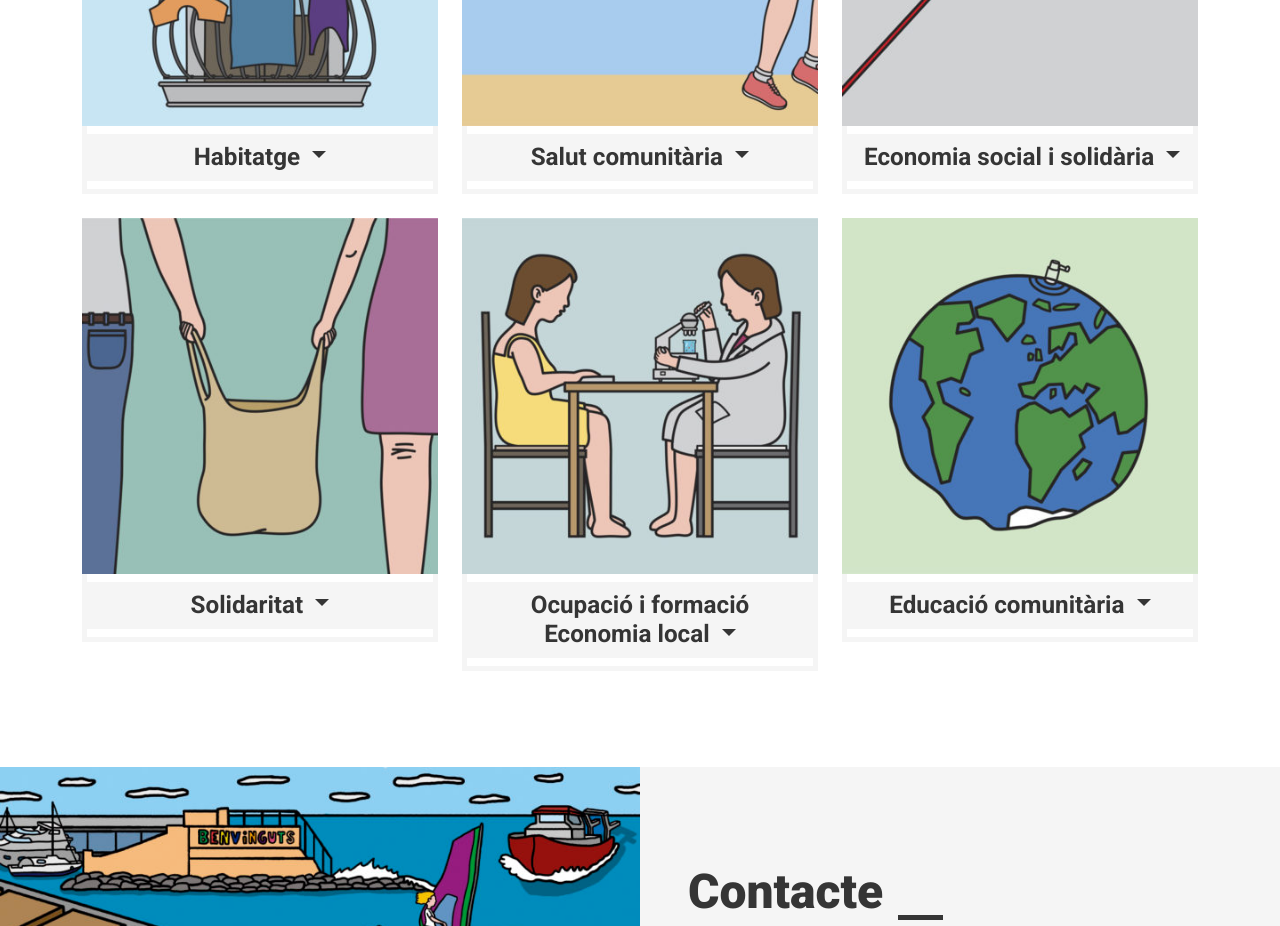
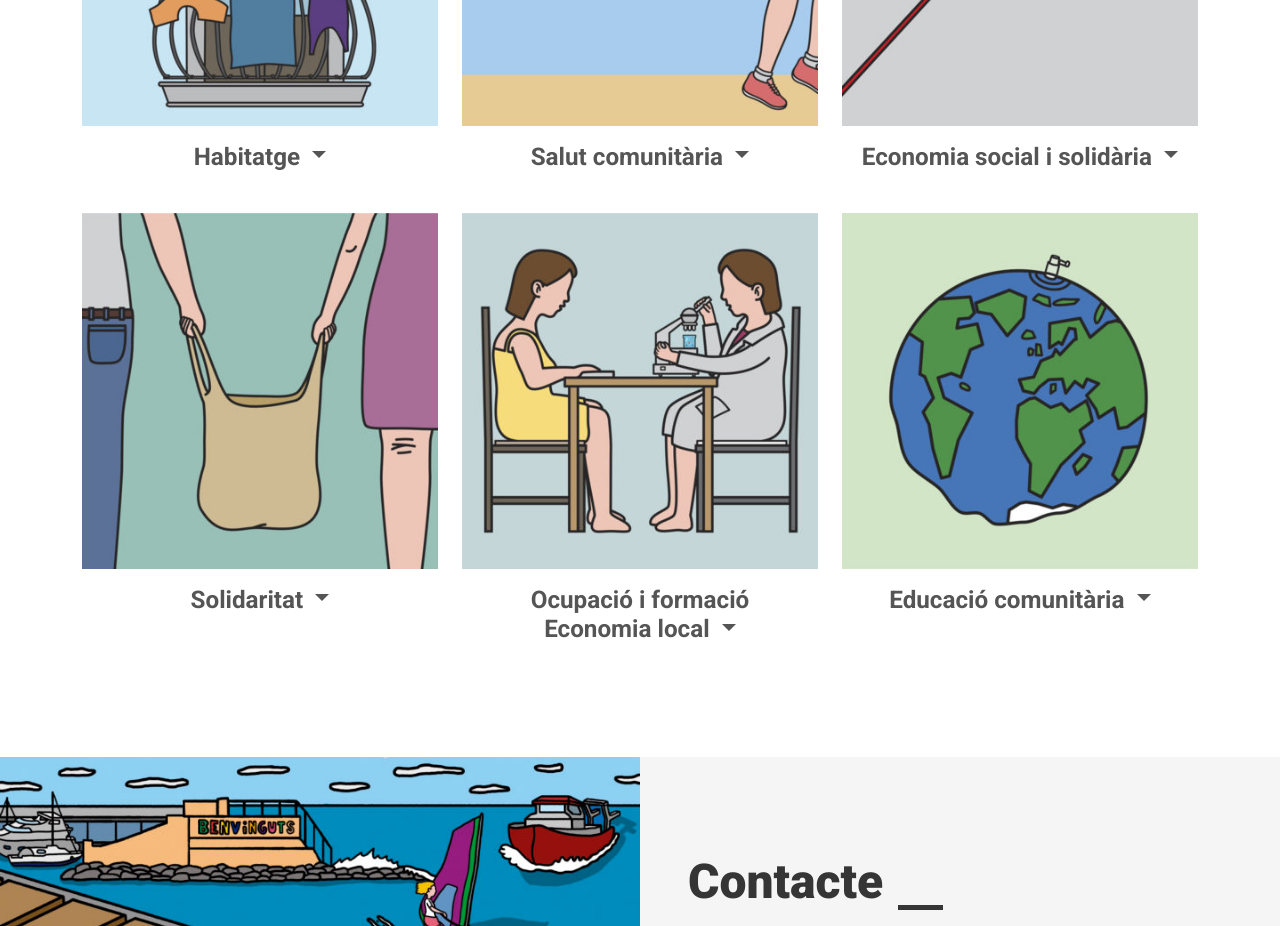
Before and after one commit to nata-stack/pcb, a website: page index.html in a window 1280 px wide. Shown: the part 1280-2206 px from the top of the page. Drawn offline with nearby package versions, Linux system fonts and the light colour scheme.

Commit message:
ambita ok css

```diff
--- a/index.html
+++ b/index.html
@@ -183,15 +183,15 @@
                         <div class="overflow-hidden">
                             <img class="img-fluid" src="img/HABITATGE_DEF_1-400x400.jpg" alt="">
                         </div>
-                        <div class="py-2 text-center border border-5 border-light border-top-0">
+                        <div class="text-center">
                             <!-- Large button groups (default and split) -->
                             <div class="btn-group" style="width:100%;">
-                                <button class="btn btn-light btn-lg dropdown-toggle"
-                                    style="font-family: Roboto, sans-serif; font-size: calc(1.275rem + .3vw); font-weight: 700; line-height: 1.2; color: #353535;"
+                                <button class="btn my-2 btn-white btn-lg dropdown-toggle"
+                                    style="font-family: Roboto, sans-serif; font-size: calc(1.275rem + .3vw); font-weight: 700; line-height: 1.2;"
                                     type="button" data-bs-toggle="dropdown" aria-expanded="false">
                                     Habitatge
                                 </button>
-                                <ul class="dropdown-menu p-3 border-0 m-2">
+                                <ul class="dropdown-menu pb-3 border-0 bg-light" style="width:100%;">
                                     <ul>
                                         <li>Barceloneta pel dret a l'habitatge</li>
                                     </ul>
@@ -206,15 +206,15 @@
                         <div class="overflow-hidden">
                             <img class="img-fluid" src="img/SALUT_DEF-400x400.jpg" alt="">
                         </div>
-                        <div class="py-2 text-center border border-5 border-light border-top-0">
+                        <div class="text-center">
                             <!-- Large button groups (default and split) -->
                             <div class="btn-group" style="width:100%;">
-                                <button class="btn btn-light btn-lg dropdown-toggle"
-                                    style="font-family: Roboto, sans-serif; font-size: calc(1.275rem + .3vw); font-weight: 700; line-height: 1.2; color: #353535;"
+                                <button class="btn my-2 btn-white btn-lg dropdown-toggle"
+                                    style="font-family: Roboto, sans-serif; font-size: calc(1.275rem + .3vw); font-weight: 700; line-height: 1.2;"
                                     type="button" data-bs-toggle="dropdown" aria-expanded="false">
                                     Salut comunitària
                                 </button>
-                                <ul class="dropdown-menu p-3 border-0 m-2">
+                                <ul class="dropdown-menu pb-3 border-0 bg-light" style="width:100%;">
                                     <ul>
                                         <li>Entre nosaltres</li>
                                         <li>Escola de Salut</li>
@@ -230,15 +230,15 @@
                         <div class="overflow-hidden">
                             <img class="img-fluid" src="img/ECONOMIA_DEF_1-400x400.jpg" alt="">
                         </div>
-                        <div class="py-2 text-center border border-5 border-light border-top-0">
+                        <div class="text-center">
                             <!-- Large button groups (default and split) -->
                             <div class="btn-group" style="width:100%;">
-                                <button class="btn btn-light btn-lg dropdown-toggle"
-                                    style="font-family: Roboto, sans-serif; font-size: calc(1.275rem + .3vw); font-weight: 700; line-height: 1.2; color: #353535;"
+                                <button class="btn my-2 btn-white btn-lg dropdown-toggle"
+                                    style="font-family: Roboto, sans-serif; font-size: calc(1.275rem + .3vw); font-weight: 700; line-height: 1.2;"
                                     type="button" data-bs-toggle="dropdown" aria-expanded="false">
                                     Economia social i solidària
                                 </button>
-                                <ul class="dropdown-menu p-3 border-0 m-2">
+                                <ul class="dropdown-menu pb-3 border-0 bg-light" style="width:100%;">
                                     <ul>
                                         <li>Coneix la Guingueta Proa a la Mar</li>
                                     </ul>
@@ -253,15 +253,15 @@
                         <div class="overflow-hidden">
                             <img class="img-fluid" src="img/SOLIDARITAT_DEF-400x400.jpg" alt="">
                         </div>
-                        <div class="py-2 text-center border border-5 border-light border-top-0">
+                        <div class="text-center">
                             <!-- Large button groups (default and split) -->
                             <div class="btn-group" style="width:100%;">
-                                <button class="btn btn-light btn-lg dropdown-toggle"
-                                    style="font-family: Roboto, sans-serif; font-size: calc(1.275rem + .3vw); font-weight: 700; line-height: 1.2; color: #353535;"
+                                <button class="btn my-2 btn-white btn-lg dropdown-toggle"
+                                    style="font-family: Roboto, sans-serif; font-size: calc(1.275rem + .3vw); font-weight: 700; line-height: 1.2;"
                                     type="button" data-bs-toggle="dropdown" aria-expanded="false">
                                     Solidaritat
                                 </button>
-                                <ul class="dropdown-menu p-3 border-0 m-2">
+                                <ul class="dropdown-menu pb-3 border-0 bg-light" style="width:100%;">
                                     <ul>
                                         <li>Bon veí, bon profit</li>
                                         <li>Bon veïnatge amb la gent gran</li>
@@ -277,17 +277,17 @@
                         <div class="overflow-hidden">
                             <img class="img-fluid" src="img/FORMACIO_DEF_1-400x400.jpg" alt="">
                         </div>
-                        <div class="py-2 text-center border border-5 border-light border-top-0">
+                        <div class="text-center">
 
                             <!-- Large button groups (default and split) -->
                             <div class="btn-group" style="width:100%;">
-                                <button class="btn btn-light btn-lg dropdown-toggle"
-                                    style="font-family: Roboto, sans-serif; font-size: calc(1.275rem + .3vw); font-weight: 700; line-height: 1.2; color: #353535;"
+                                <button class="btn my-2 btn-white btn-lg dropdown-toggle"
+                                    style="font-family: Roboto, sans-serif; font-size: calc(1.275rem + .3vw); font-weight: 700; line-height: 1.2;"
                                     type="button" data-bs-toggle="dropdown" aria-expanded="false">
                                     Ocupació i formació <br>
                                     Economia local
                                 </button>
-                                <ul class="dropdown-menu p-3 border-0 m-2">
+                                <ul class="dropdown-menu pb-3 border-0 bg-light" style="width:100%;">
                                     <li><span class="dropdown-item-text">Projectes</span>
                                         <ul>
                                             <li>Barceloneta Proa a la Mar</li>
@@ -312,21 +312,23 @@
                         <div class="overflow-hidden">
                             <img class="img-fluid" src="img/VALORS_DEF_1-400x400.jpg" alt="">
                         </div>
-                        <div class="py-2 text-center border border-5 border-light border-top-0">
+                        <div class="text-center">
                             <!-- Large button groups (default and split) -->
                             <div class="btn-group" style="width:100%;">
-                                <button class="btn btn-light btn-lg dropdown-toggle"
-                                    style="font-family: Roboto, sans-serif; font-size: calc(1.275rem + .3vw); font-weight: 700; line-height: 1.2; color: #353535;"
+                                <button class="btn my-2 btn-white btn-lg dropdown-toggle"
+                                    style="font-family: Roboto, sans-serif; font-size: calc(1.275rem + .3vw); font-weight: 700; line-height: 1.2;"
                                     type="button" data-bs-toggle="dropdown" aria-expanded="false">
                                     Educació comunitària
                                 </button>
-                                <ul class="dropdown-menu p-3 border-0 m-2">
-                                    <ul>
-                                        <li>Taula plàstic 0</li>
-                                        <li>Taula de gènere</li>
-                                        <li>Taula d'infància, adolescència i joventut</li>
+
+                                    <ul class="dropdown-menu pb-3 border-0 bg-light" style="width:100%;">
+                                        <ul>
+                                            <li>Taula plàstic 0</li>
+                                            <li>Taula de gènere</li>
+                                            <li>Taula d'infància, adolescència i joventut</li>
+                                        </ul>
                                     </ul>
-                                </ul>
+
                             </div>
                         </div>
                     </div>
```
Also changed, not shown: css/bootstrap.min.css.
